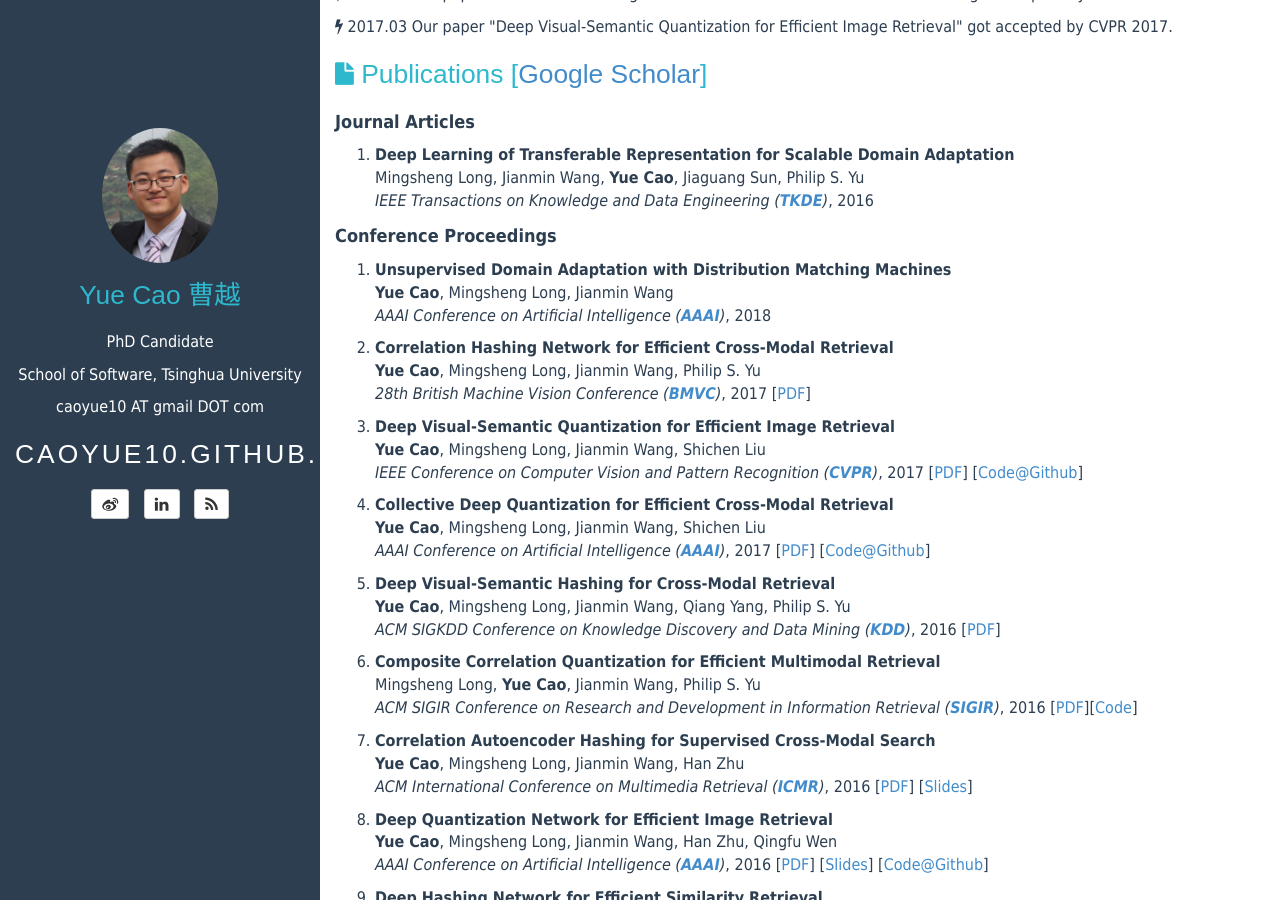
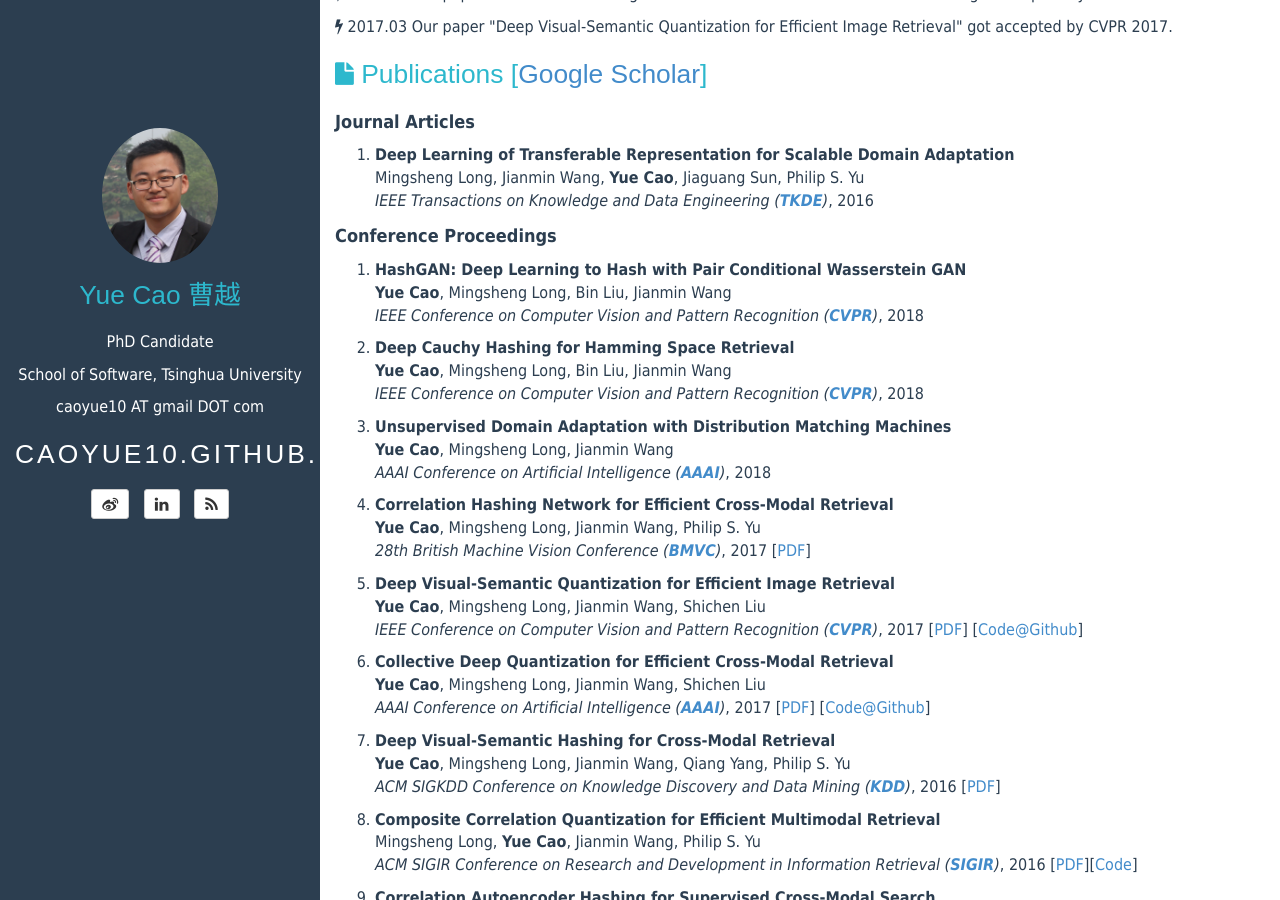
Before and after one commit to caoyue10/caoyue10.github.io, a Jekyll site: the page built from index.html, in a window 1280 px wide and 900 px high, scrolled down 397 px. Built offline with Jekyll 4.4.1, drawn with Linux system fonts in a browser that asks for light colours; the list of posts is cut into pages by our own code.

Commit message:
cvpr added

```diff
--- a/index.html
+++ b/index.html
@@ -97,6 +97,16 @@ tagline:
     </ol>
     <p><font size="4"><strong>Conference Proceedings</strong></font></p>
     <ol>
+	<li><p><strong>HashGAN: Deep Learning to Hash with Pair Conditional Wasserstein GAN</strong><br>
+            <strong>Yue Cao</strong>, Mingsheng Long, Bin Liu, Jianmin Wang<br>
+            <em>IEEE Conference on Computer Vision and Pattern Recognition (<a href="http://cvpr2018.thecvf.com/"><strong>CVPR</strong></a>)</em>, 2018
+            </p>
+        </li>
+	<li><p><strong>Deep Cauchy Hashing for Hamming Space Retrieval</strong><br>
+            <strong>Yue Cao</strong>, Mingsheng Long, Bin Liu, Jianmin Wang<br>
+            <em>IEEE Conference on Computer Vision and Pattern Recognition (<a href="http://cvpr2018.thecvf.com/"><strong>CVPR</strong></a>)</em>, 2018
+            </p>
+        </li>
         <li><p>
             <strong>Unsupervised Domain Adaptation with Distribution Matching Machines</strong>
             <br>
```
